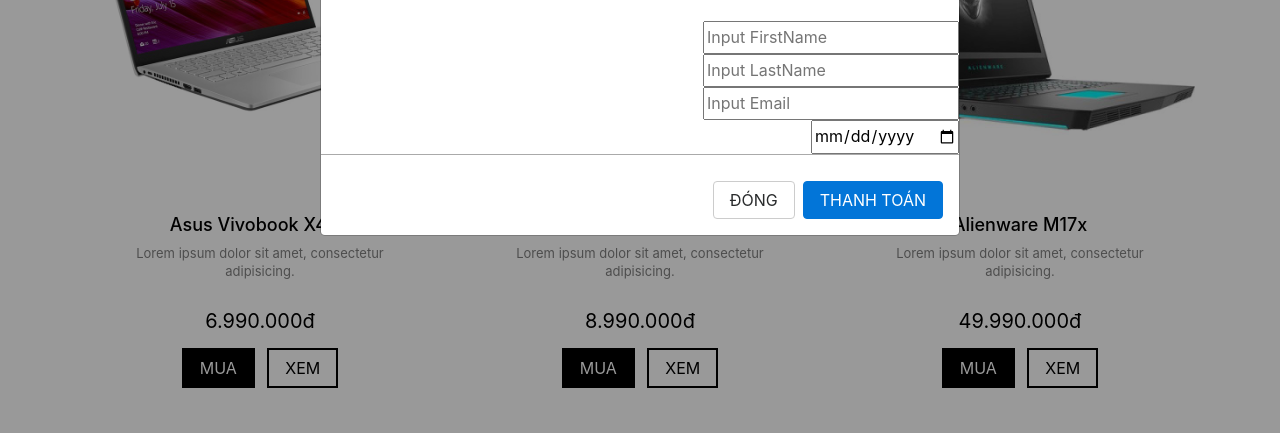
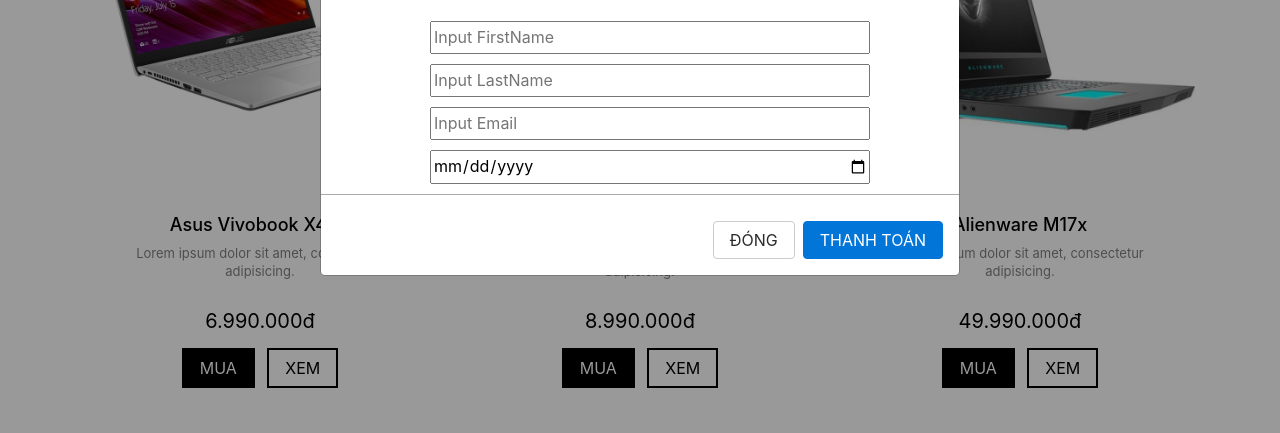
Before and after one commit to htuanmb/Project-C4E, a plain HTML site: page sp-laptop.html in a window 1280 px wide. Both pictures are taken after a click on the button "Giỏ Hàng". Shown: the part 316-749 px from the top of the page. Drawn offline with Linux system fonts and the light colour scheme; some packages are replaced by stand-ins of ours; a script that the page names is missing; files whose address does not match are found by name; a web font is replaced by a local one.

Commit message:
Thêm phần input trong modal

```diff
--- a/css/style.css
+++ b/css/style.css
@@ -2099,3 +2099,21 @@ font-weight: 500;
 .content-product .content-product-deltals .btn-cart:hover {
 background: #c7b200;
 }
+.modal-info{
+  /* max-width: 600px; */
+  margin: 0 auto;
+  width: 440px
+}
+.modal-info input {
+  /* margin-right: 500%; */
+  margin-bottom: 10px;
+}
+input {
+  margin-left: 10px;
+
+  width: 100%;
+}
+.error{
+  outline: 1px solid red;
+  border: #000 solid 1px;
+}
```
